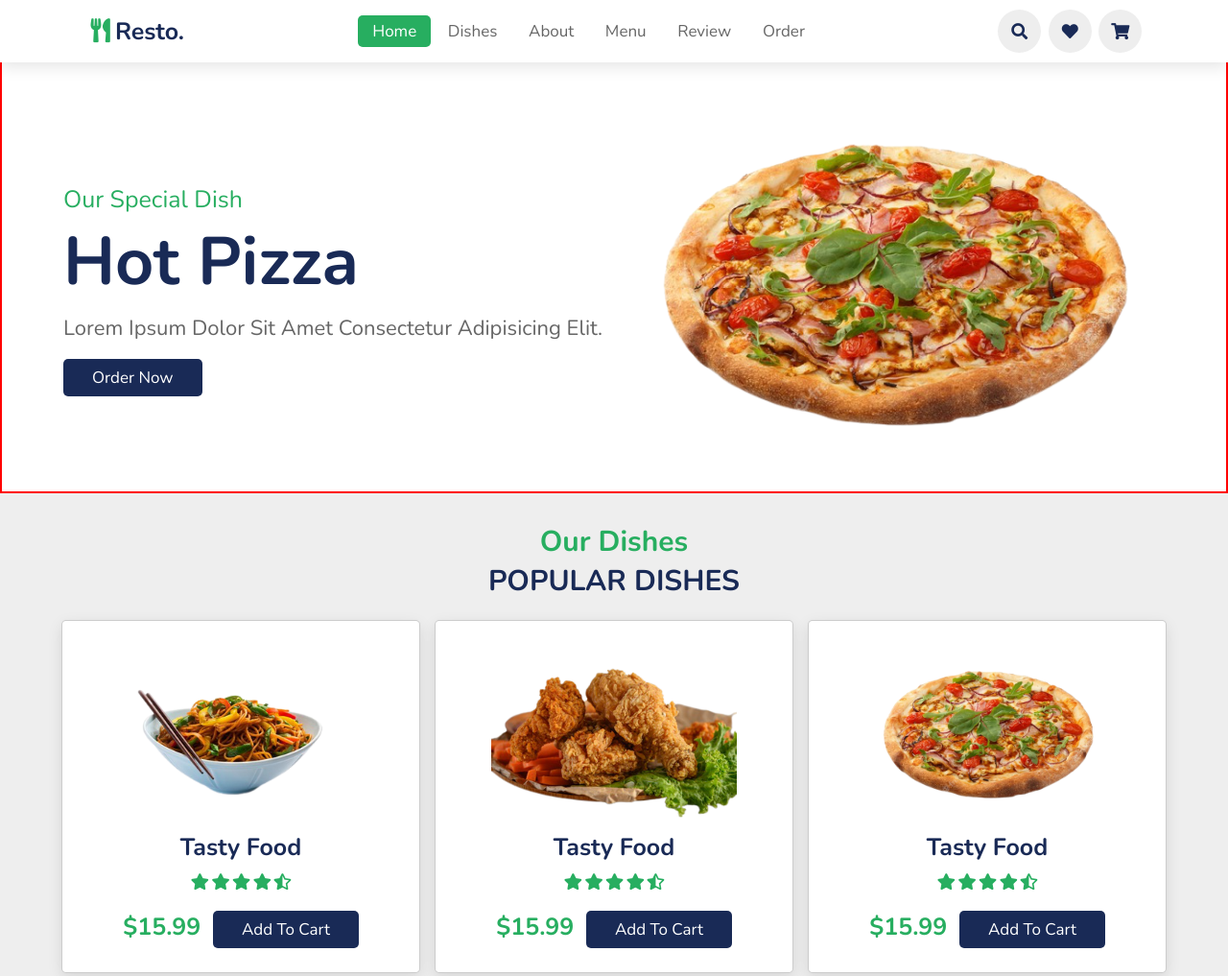
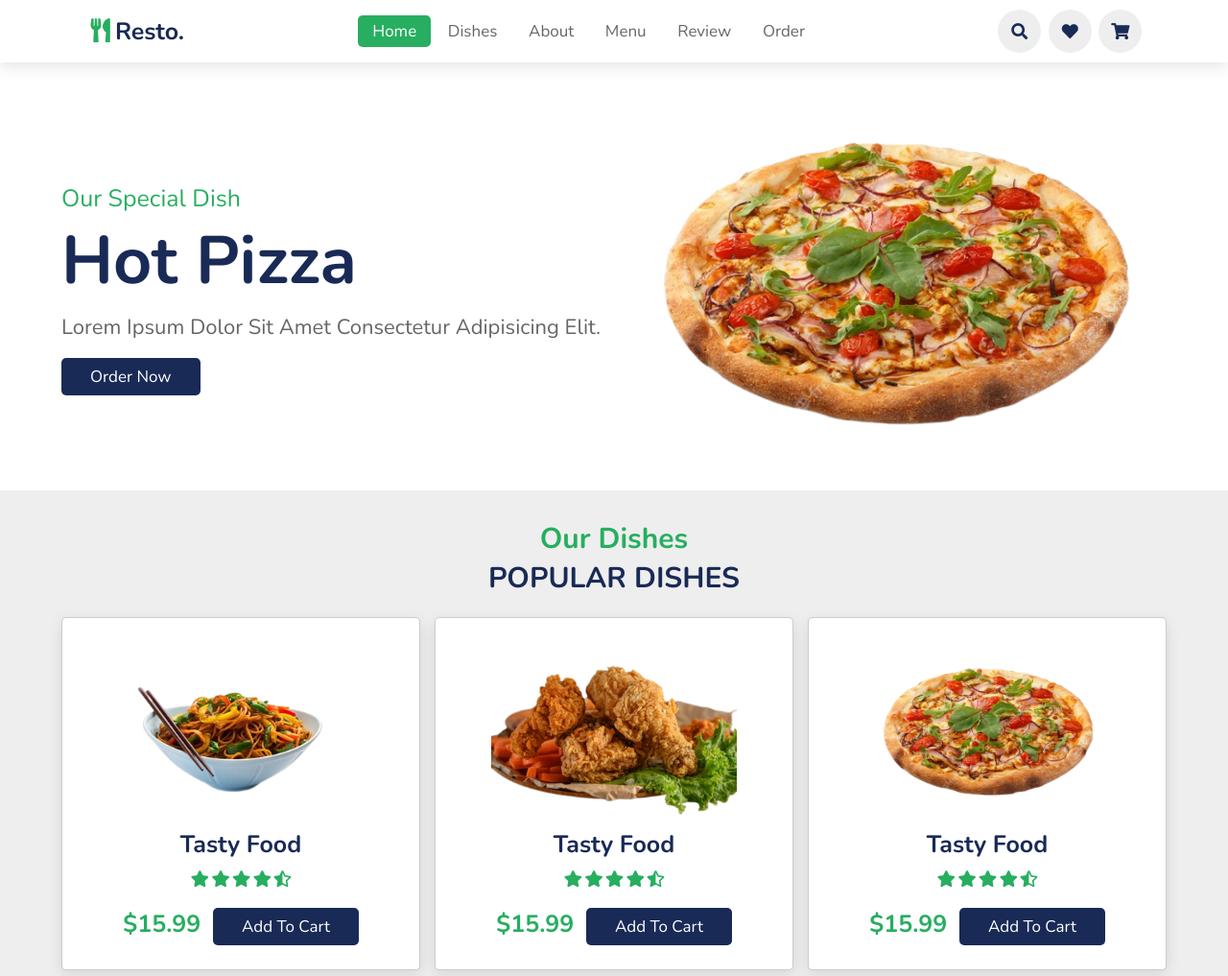
Before and after one commit to amjad-awan/ask-for-food, a plain HTML site: page index.html in a window 1280 px wide. Shown: the top 1017 px of the page at 96% size. Drawn offline with nearby package versions, Linux system fonts and the light colour scheme.

Commit message:
Update style.css

```diff
--- a/style.css
+++ b/style.css
@@ -169,7 +169,6 @@ section
 }
 .home{
     overflow:hidden;
-    border:2px solid red
 }
 section:nth-child(even)
 {
```
